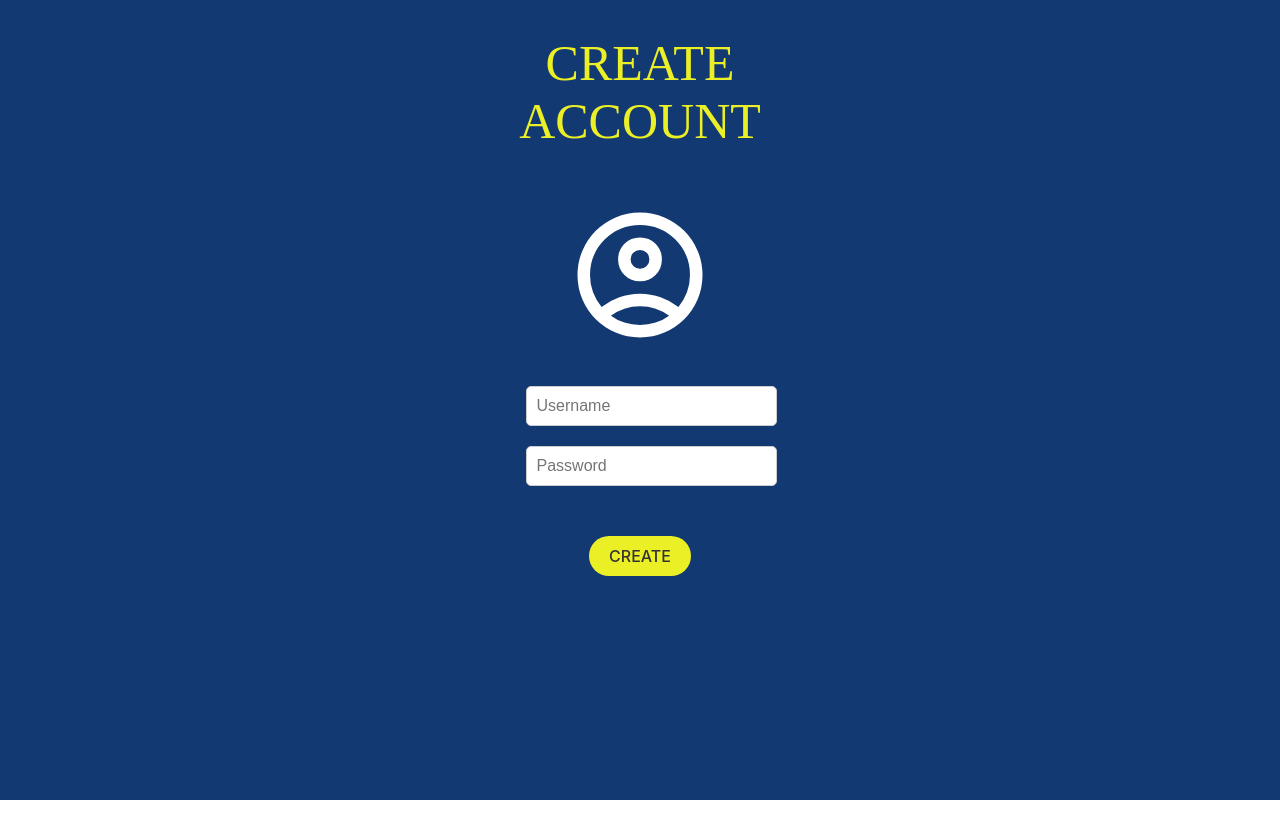
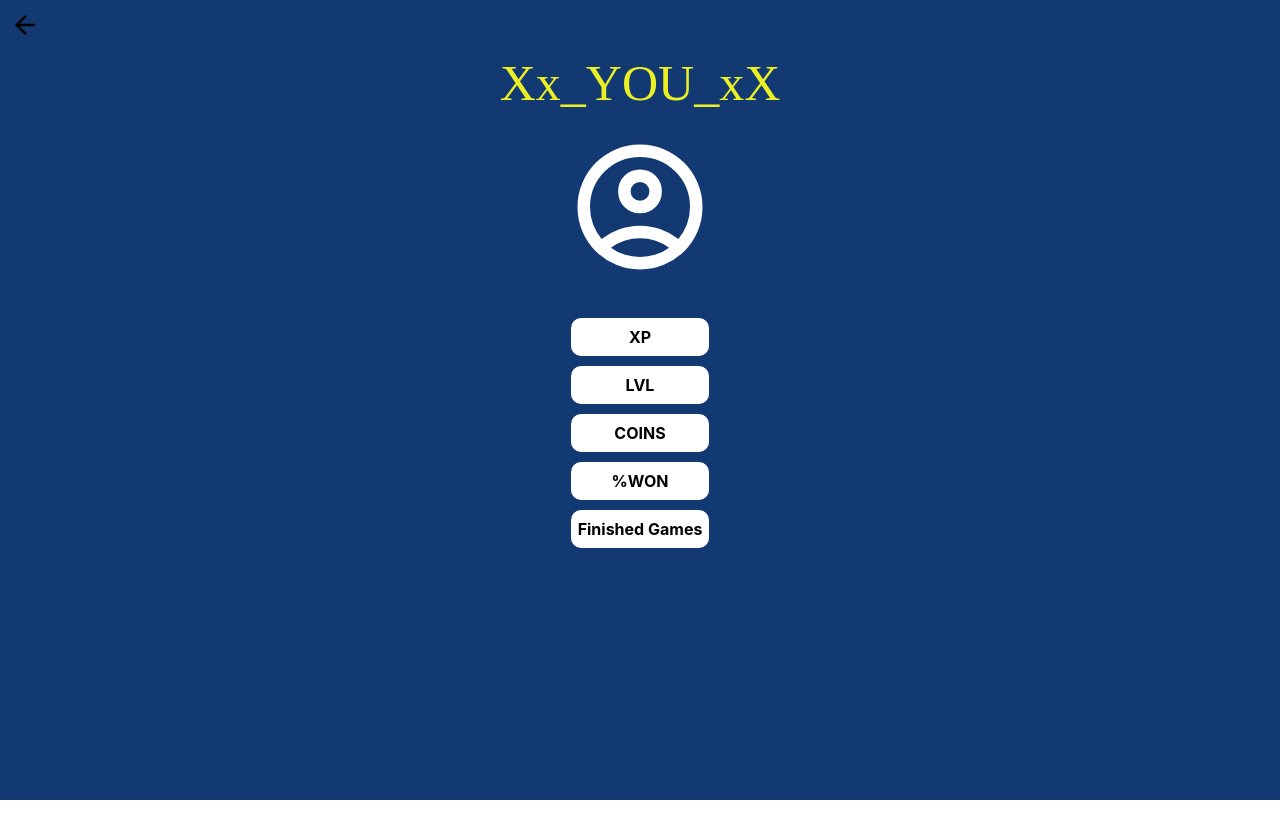
Before and after one commit to diegosava14/wp1_project, a Vue app: page / in a window 1280 px wide. Shown: the top 838 px of the page. Built offline with nearby package versions, Linux system fonts and the light colour scheme.

Commit message:
done some of the screens

```diff
--- a/src/main.js
+++ b/src/main.js
@@ -1,6 +1,10 @@
 import { createApp } from 'vue'
 import './style.css'
 //import App from './views/Title.vue'
-import App from './views/CreateAccount.vue'
+//import App from './views/CreateAccount.vue'
+//import App from './views/MainMenu.vue'
+//import App from './views/Account.vue'
+//import App from './views/Ranking.vue'
+import App from './views/OtherAccount.vue'
 
 createApp(App).mount('#app')
--- /dev/null
+++ b/src/views/Account.vue
@@ -0,0 +1,130 @@
+<script setup>
+import CustomButton from './components/CustomButton.vue';
+import CustomLabel from './components/CustomLabel.vue';
+
+let textXp = 'XP';
+let textLvl = 'LVL';
+let textCoins = 'COINS';
+</script>
+
+<template>
+  <html>
+    <body>
+      <div class="container">
+        <div class="actionButtons">
+          <img class="back" src="./images/arrow_back_FILL0_wght400_GRAD0_opsz24.svg"/>
+        </div>
+        <div class="title">
+          <h1>Xx_YOU_xX</h1>
+        </div>
+        <div class="image">
+          <img class="account_image" src="./images/account_circle_FILL0_wght400_GRAD0_opsz24.svg"/>
+        </div>
+        <div class="labels">
+          <CustomLabel id="Xp" :labelText="textXp"></CustomLabel>
+          <CustomLabel id="Lvl" :labelText="textLvl"></CustomLabel>
+          <CustomLabel id="Coins" :labelText="textCoins"></CustomLabel>
+        </div>
+        <div class="attacks">
+          <select>
+            <option value="Option1">Attack1</option>
+            <option value="Option2">Attack2</option>
+            <option value="Option3">Attack3</option>
+          </select>
+          <select>
+            <option value="Option1">Attack1</option>
+            <option value="Option2">Attack2</option>
+            <option value="Option3">Attack3</option>
+          </select>
+          <select>
+            <option value="Option1">Attack1</option>
+            <option value="Option2">Attack2</option>
+            <option value="Option3">Attack3</option>
+          </select>
+        </div>
+        <div class="buttons">
+          <CustomButton type="button">BACKPACK</CustomButton>
+          <CustomButton type="button">DELETE</CustomButton>
+        </div>
+      </div>
+    </body>
+  </html>
+</template>
+
+<style scoped>
+html, body{
+  margin:0;
+  height: 100%;
+}
+
+.title h1 {
+  color: #EBEF25;
+  text-align: center;
+  font-family: 'Porter Sans Block';
+  font-size: 50px;
+  font-style: normal;
+  font-weight: 400;
+  line-height: normal;
+  margin-bottom: 20px;
+}
+
+.container {
+  background: #133973;
+  position:absolute;
+  top:0;
+  right:0;
+  bottom:0;
+  left:0;
+  height:100%;
+  display: flex;
+  flex-direction: column;
+  align-items: center;
+  margin: 0 auto 30px;
+}
+
+.back {
+  position: absolute;
+  top: 0;
+  left: 0;
+  width: 30px;
+  height: auto;
+  margin-top: 10px;
+  margin-left: 10px;
+}
+
+.title{
+  margin-top: 20px;
+  justify-content: center;
+}
+
+.image {
+  margin-bottom: 30px;
+}
+
+.account_image{
+  width: 150px;
+  height: 150px;
+  filter: invert(100%) grayscale(100%);
+}
+
+select{
+  margin-left: 5px;
+  margin-right: 5px;
+}
+
+.labels{
+  margin-bottom: 15px;
+}
+
+.attacks{
+  margin-bottom: 30px;
+}
+
+.buttons {
+  display: flex;
+  align-items: center;
+  flex-direction: column;
+  gap: 10px;
+}
+
+</style>
--- /dev/null
+++ b/src/views/MainMenu.vue
@@ -0,0 +1,90 @@
+<template>
+  <html>
+    <body>
+      <div class="container">
+        <div class="actionButtons">
+          <img class="exit" src="./images/logout_FILL0_wght400_GRAD0_opsz24.svg"/>
+          <img class="account" src="./images/account_circle_FILL0_wght400_GRAD0_opsz24.svg"/>
+        </div>
+        <div class="title">
+          <h1>BATTLE<br>ARENA</h1>
+        </div>
+        <div class="buttons">
+          <CustomButton type="button">PLAY</CustomButton>
+          <CustomButton type="button">GAME FINDER</CustomButton>
+          <CustomButton type="button">CREATE GAME</CustomButton>
+          <CustomButton type="button">RANKING</CustomButton>
+          <CustomButton type="button">STORE</CustomButton>
+        </div>
+      </div>
+    </body>
+  </html>
+</template>
+
+<script setup>
+import CustomButton from './components/CustomButton.vue';
+</script>
+
+<style scoped>
+html, body{
+  margin:0;
+  height: 100%;
+}
+
+.container {
+  background: #133973;
+  position:absolute;
+  top:0;
+  right:0;
+  bottom:0;
+  left:0;
+  height:100%;
+  display: flex;
+  flex-direction: column;
+  align-items: center;
+  margin: 0 auto 30px;
+}
+
+.exit {
+  position: absolute;
+  top: 0;
+  left: 0;
+  width: 30px;
+  height: auto;
+  margin-top: 10px;
+  margin-left: 10px;
+}
+
+.account {
+  position: absolute;
+  top: 0;
+  right: 0;
+  width: 30px;
+  height: auto;
+  margin-top: 10px;
+  margin-right: 10px;
+}
+
+.title h1 {
+  color: #EBEF25;
+  text-align: center;
+  font-family: 'Porter Sans Block';
+  font-size: 50px;
+  font-style: normal;
+  font-weight: 400;
+  line-height: normal;
+  margin-bottom: 20px;
+}
+
+.title{
+  margin-bottom: 30px;
+  justify-content: center;
+}
+
+.buttons {
+  display: flex;
+  align-items: center;
+  flex-direction: column;
+  gap: 20px;
+}
+</style>
--- /dev/null
+++ b/src/views/OtherAccount.vue
@@ -0,0 +1,91 @@
+<script setup>
+import CustomLabel from './components/CustomLabel.vue';
+
+let textXp = 'XP';
+let textLvl = 'LVL';
+let textCoins = 'COINS';
+let wins = "%WON"
+let games = "Finished Games"
+</script>
+
+<template>
+  <html>
+    <body>
+      <div class="container">
+        <div class="actionButtons">
+          <img class="back" src="./images/arrow_back_FILL0_wght400_GRAD0_opsz24.svg"/>
+        </div>
+        <div class="title">
+          <h1>Xx_YOU_xX</h1>
+        </div>
+        <div class="image">
+          <img class="account_image" src="./images/account_circle_FILL0_wght400_GRAD0_opsz24.svg"/>
+        </div>
+        <div class="labels">
+          <CustomLabel id="Xp" :labelText="textXp"></CustomLabel>
+          <CustomLabel id="Lvl" :labelText="textLvl"></CustomLabel>
+          <CustomLabel id="Coins" :labelText="textCoins"></CustomLabel>
+          <CustomLabel id="Wins" :labelText="wins"></CustomLabel>
+          <CustomLabel id="Games" :labelText="games"></CustomLabel>
+        </div>
+      </div>
+    </body>
+  </html>
+</template>
+
+<style scoped>
+html, body{
+  margin:0;
+  height: 100%;
+}
+
+.title h1 {
+  color: #EBEF25;
+  text-align: center;
+  font-family: 'Porter Sans Block';
+  font-size: 50px;
+  font-style: normal;
+  font-weight: 400;
+  line-height: normal;
+  margin-bottom: 20px;
+}
+
+.container {
+  background: #133973;
+  position:absolute;
+  top:0;
+  right:0;
+  bottom:0;
+  left:0;
+  height:100%;
+  display: flex;
+  flex-direction: column;
+  align-items: center;
+  margin: 0 auto 30px;
+}
+
+.back {
+  position: absolute;
+  top: 0;
+  left: 0;
+  width: 30px;
+  height: auto;
+  margin-top: 10px;
+  margin-left: 10px;
+}
+
+.title{
+  margin-top: 20px;
+  justify-content: center;
+}
+
+.image {
+  margin-bottom: 30px;
+}
+
+.account_image{
+  width: 150px;
+  height: 150px;
+  filter: invert(100%) grayscale(100%);
+}
+</style>
--- /dev/null
+++ b/src/views/Ranking.vue
@@ -0,0 +1,95 @@
+<script setup>
+const items = [
+  { id: 1, text: 'Item 1' },
+  { id: 2, text: 'Item 2' },
+];
+
+const handleItemClick = (item) => {
+  console.log('Item clicked:', item.text);
+};
+</script>
+
+<template>
+  <html>
+    <body>
+      <div class="container">
+        <div class="actionButtons">
+          <img class="back" src="./images/arrow_back_FILL0_wght400_GRAD0_opsz24.svg"/>
+        </div>
+        <div class="title">
+          <h1>RANKING</h1>
+        </div>
+        <div class="scrollable-list">
+          <ul>
+            <li v-for="item in items" :key="item.id" @click="handleItemClick(item)">{{ item.text }}</li>
+          </ul>
+        </div>
+      </div>
+    </body>
+  </html>
+</template>
+
+<style scoped>
+html, body{
+  margin:0;
+  height: 100%;
+}
+
+.title h1 {
+  color: #EBEF25;
+  text-align: center;
+  font-family: 'Porter Sans Block';
+  font-size: 50px;
+  font-style: normal;
+  font-weight: 400;
+  line-height: normal;
+  margin-bottom: 20px;
+}
+
+.container {
+  background: #133973;
+  position:absolute;
+  top:0;
+  right:0;
+  bottom:0;
+  left:0;
+  height:100%;
+  display: flex;
+  flex-direction: column;
+  align-items: center;
+  margin: 0 auto 30px;
+}
+
+.back {
+  position: absolute;
+  top: 0;
+  left: 0;
+  width: 30px;
+  height: auto;
+  margin-top: 10px;
+  margin-left: 10px;
+}
+
+.title{
+  margin-top: 20px;
+  justify-content: center;
+}
+
+.scroll-list {
+  height: 200px;
+  overflow-y: auto;
+  border: 1px solid #ccc;
+}
+
+ul {
+  list-style: none;
+  padding: 0;
+  margin: 0;
+}
+
+li {
+  padding: 10px;
+  border-bottom: 1px solid #eee;
+  cursor: pointer;
+}
+</style>
--- /dev/null
+++ b/src/views/components/CustomLabel.vue
@@ -0,0 +1,29 @@
+<template>
+  <div class="custom-label">
+    <label :for="id" v-text="labelText"></label>
+  </div>
+</template>
+
+<script setup>
+import { defineProps } from 'vue';
+
+const props = defineProps({
+  id: String,
+  labelText: String
+});
+</script>
+
+<style scoped>
+.custom-label {
+  background-color: white;
+  color: black;
+  border-radius: 10px;
+  padding: 7px;
+  margin-bottom: 10px;
+}
+
+.custom-label label {
+  display: block;
+  font-weight: bold;
+}
+</style>
```
Also changed, not shown: src/views/components/PasswordInput.vue (deleted, +0 -11 lines), src/views/images/arrow_back_FILL0_wght400_GRAD0_opsz24.svg (added), src/views/images/logout_FILL0_wght400_GRAD0_opsz24.svg (added).
